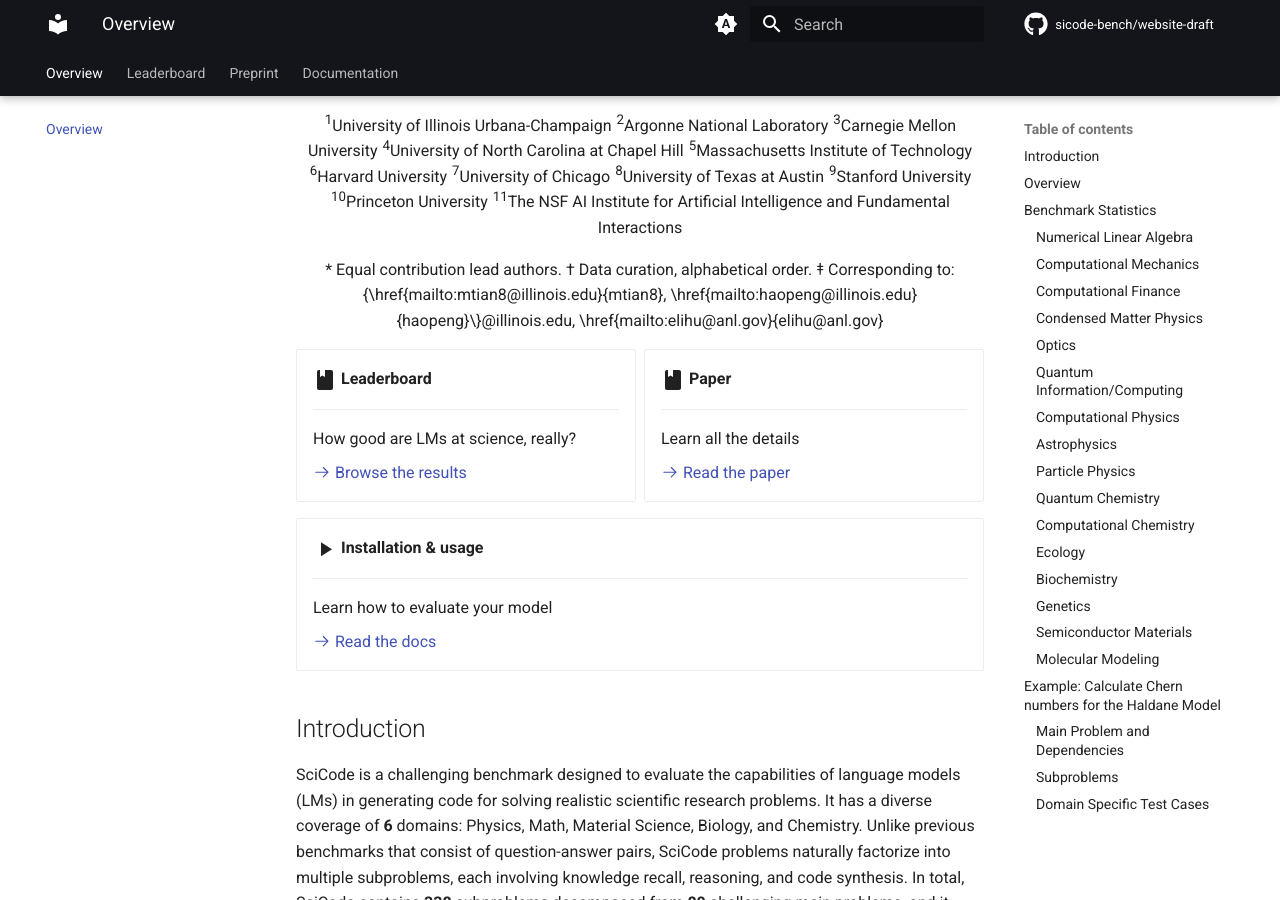
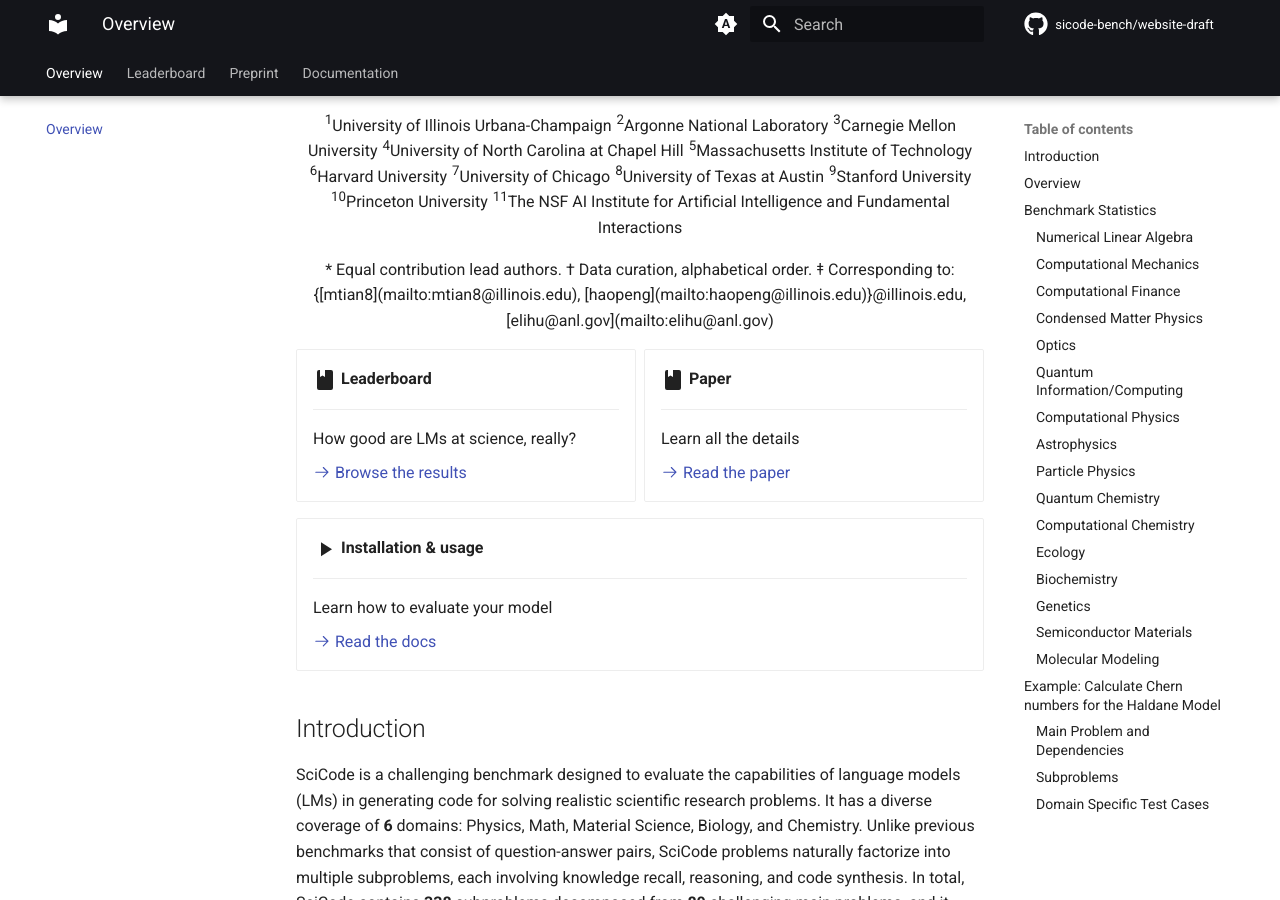
Before and after one commit to scicode-bench/scicode-bench.github.io, an MkDocs documentation site: the page built from docs/index.md, in a window 1280 px wide and 900 px high, scrolled down 347 px. Built offline with MkDocs 1.6.1 and Material for MkDocs 9.7.7, drawn with Linux system fonts in a browser that asks for light colours; comment, search, counter and statistics services are not loaded.

Commit message:
Update index.md

```diff
--- a/docs/index.md
+++ b/docs/index.md
@@ -20,7 +20,8 @@
 
 <p align="center">
 * Equal contribution lead authors. † Data curation, alphabetical order.
-‡ Corresponding to: {\href{mailto:mtian8@illinois.edu}{mtian8}, \href{mailto:haopeng@illinois.edu}{haopeng}\}@illinois.edu, \href{mailto:elihu@anl.gov}{elihu@anl.gov}
+‡ Corresponding to: {[mtian8](mailto:mtian8@illinois.edu), [haopeng](mailto:haopeng@illinois.edu)}@illinois.edu, [elihu@anl.gov](mailto:elihu@anl.gov)
+
 </p>
 
 <div class="grid cards" markdown>
```
